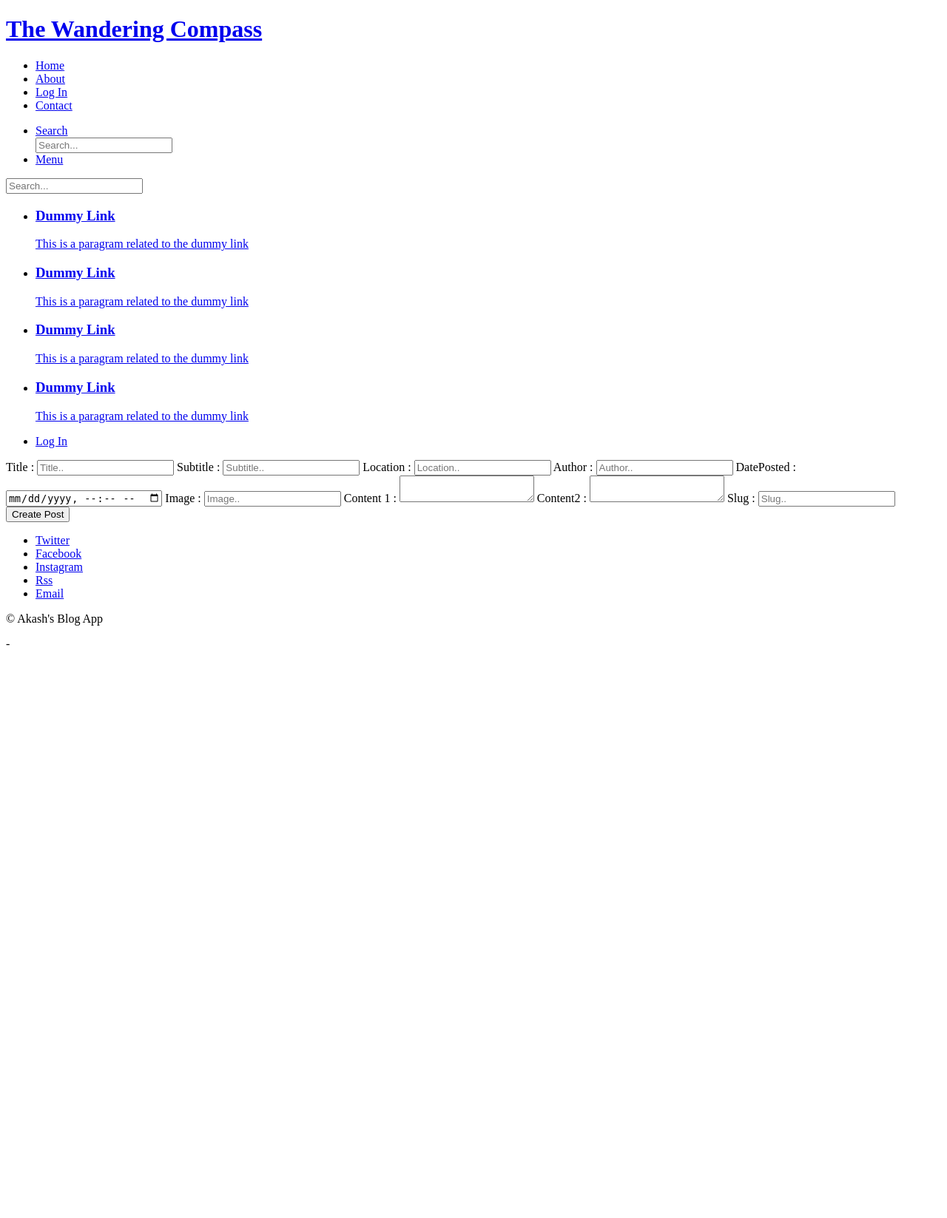
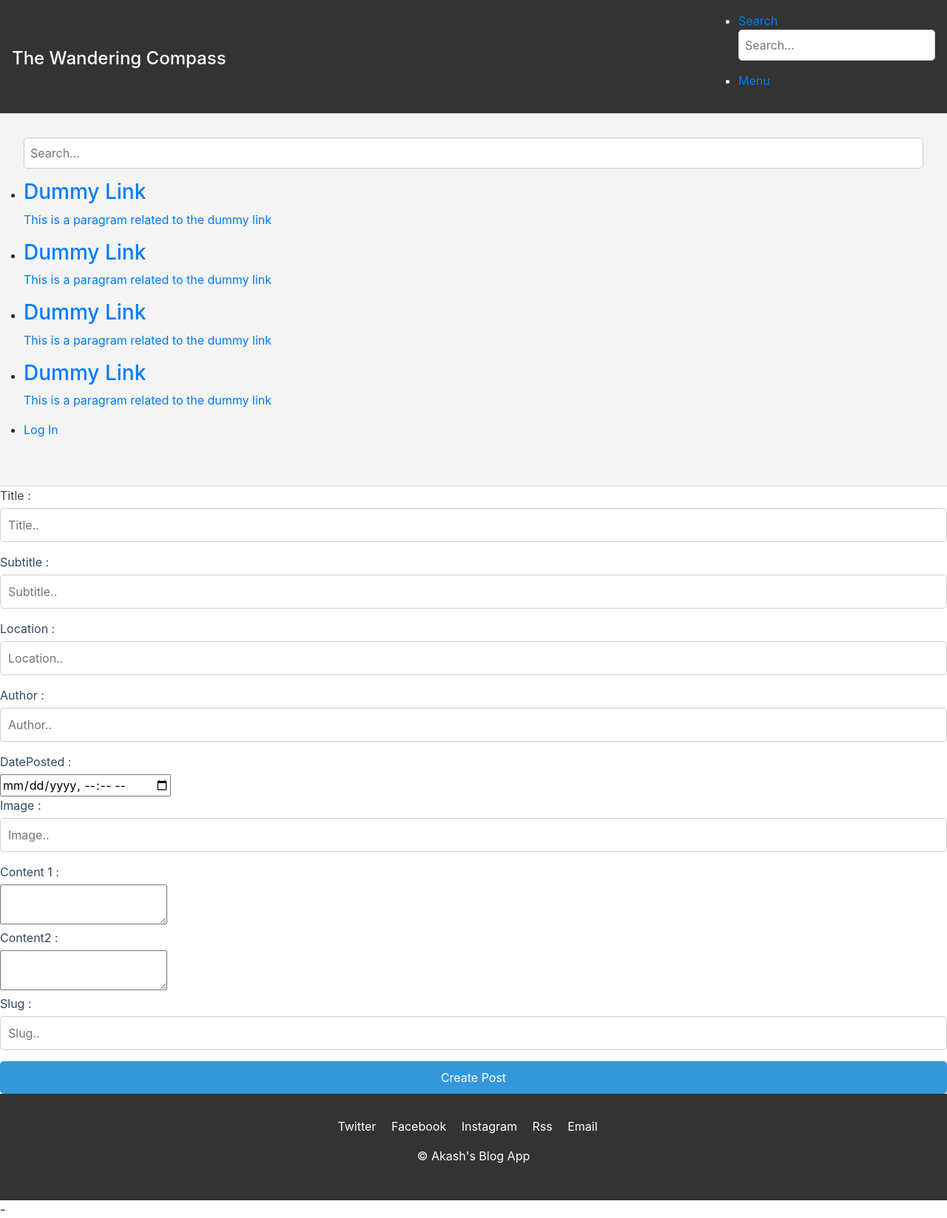
Before and after one commit to Akash-cloud-hub/BlogApp, a Flask app: page /create_post in a window 1280 px wide. Shown: the whole page at 74% size. Before the commit the page ends 873 px from the top, so only its background shows below. Run offline with Flask 3, Linux system fonts and the light colour scheme; some libraries are stand-ins or nearby versions.

Commit message:
Completed styling and Library post .

```diff
--- a/main.py
+++ b/main.py
@@ -73,6 +73,17 @@
         return render_template("post.html", post=posts)
     else:
         return redirect(url_for('home'))
+
+@app.route("/Library",methods=['GET'])
+def postlibrary():
+    if request.method == 'GET':
+        records = performCRUD(f"Select * From Posts")
+        posts = utility.fetch_data_as_list_of_dicts(records)
+        print(posts)
+        return render_template('library_posts.html' , posts = posts)
+    else:
+        error = {'error_message': 'Request failed , please make a Get Request ! ' }
+        return render_template('error.html', error=error)
 
 
 @app.route('/post/<slug>', methods = ['GET'])
--- /dev/null
+++ b/static/css/base.css
@@ -0,0 +1,305 @@
+/* Reset some default margin and padding */
+body, ul, ol, h1, h2, h3, h4, h5, h6, p, blockquote, figure, dl, dd {
+    margin: 0;
+    padding: 0;
+}
+
+/* Set box-sizing to border-box for all elements */
+*, *::before, *::after {
+    box-sizing: border-box;
+}
+
+/* Basic styling for the header */
+#header {
+    background: #333;
+    color: #fff;
+    padding: 1rem;
+    display: flex;
+    justify-content: space-between;
+    align-items: center;
+}
+
+#header h1 a {
+    color: #fff;
+    text-decoration: none;
+    font-size: 1.5rem;
+}
+
+.links ul {
+    list-style: none;
+}
+
+.links ul li {
+    display: inline-block;
+    margin-right: 1rem;
+}
+
+.links ul li a {
+    color: #fff;
+    text-decoration: none;
+    transition: color 0.3s ease;
+}
+
+.links ul li a:hover {
+    color: #ffd700;
+}
+
+/* Styling for the menu */
+#menu {
+    background: #f4f4f4;
+    padding: 2rem;
+    border-top: 1px solid #ddd;
+    border-bottom: 1px solid #ddd;
+}
+
+/* Styling for search form */
+.search input[type="text"] {
+    width: 100%;
+    padding: 0.5rem;
+    border: 1px solid #ccc;
+    border-radius: 5px;
+}
+
+/* Styling for links in the menu */
+.links ul li {
+    margin-bottom: 1rem;
+}
+
+.links ul li a {
+    color: #333;
+    text-decoration: none;
+    transition: color 0.3s ease;
+}
+
+.links ul li a:hover {
+    color: #555;
+}
+
+/* Styling for actions */
+.actions.stacked {
+    display: flex;
+    flex-direction: column;
+}
+
+.actions.stacked li {
+    margin-bottom: 1rem;
+}
+
+/* Styling for footer */
+#footer {
+    background: #333;
+    color: #fff;
+    padding: 2rem;
+    text-align: center;
+}
+
+.icons {
+    list-style: none;
+    padding: 0;
+}
+
+.icons li {
+    display: inline-block;
+    margin-right: 1rem;
+}
+
+.icons li a {
+    color: #fff;
+    text-decoration: none;
+    transition: color 0.3s ease;
+}
+
+.icons li a:hover {
+    color: #ffd700;
+}
+
+/* Media query for responsiveness */
+@media (max-width: 768px) {
+    #header {
+        flex-direction: column;
+        text-align: center;
+    }
+
+    .links ul li {
+        display: block;
+        margin-bottom: 1rem;
+    }
+}
+
+
+/* Library Posts styling */
+
+/* Style for the table */
+table {
+    width: 100%;
+    border-collapse: collapse;
+    margin-top: 20px;
+}
+
+thead {
+    background-color: #FF6347; /* Tomato */
+    color: #fff;
+}
+
+th, td {
+    padding: 10px;
+    text-align: left;
+}
+
+tbody tr:nth-child(even) {
+    background-color: #f2f2f2; /* Light grey */
+}
+
+tbody tr:hover {
+    background-color: #FFA07A; /* Light salmon */
+}
+
+a {
+    color: #4682B4; /* Steel blue */
+    text-decoration: none;
+}
+
+a:hover {
+    color: #1E90FF; /* Dodger blue */
+}
+
+/* Post article */
+.post {
+    background-color: #F0E68C; /* Khaki */
+    border-radius: 10px;
+    padding: 20px;
+    margin-bottom: 20px;
+    box-shadow: 0px 0px 10px rgba(0, 0, 0, 0.1);
+}
+
+.post table {
+    border: 1px solid #DAA520; /* Goldenrod */
+    border-radius: 5px;
+}
+
+.post th, .post td {
+    border: 1px solid #DAA520; /* Goldenrod */
+}
+
+.post th {
+    background-color: #FFD700; /* Gold */
+    color: #000;
+}
+
+.post td {
+    background-color: #FFF8DC; /* Cornsilk */
+    color: #000;
+}
+
+/*Sign up page */
+
+.container {
+    max-width: 400px;
+    margin: 0 auto;
+    padding: 20px;
+    background-color: #f0f8ff; /* Alice blue */
+    border-radius: 10px;
+    box-shadow: 0 0 10px rgba(0, 0, 0, 0.1);
+}
+
+h1 {
+    text-align: center;
+    color: #4682b4; /* Steel blue */
+    margin-bottom: 20px;
+}
+
+form label {
+    display: block;
+    margin-bottom: 5px;
+    color: #2f4f4f; /* Dark slate gray */
+}
+
+input[type="text"],
+input[type="email"],
+input[type="password"] {
+    width: 100%;
+    padding: 10px;
+    margin-bottom: 15px;
+    border: 1px solid #d3d3d3; /* Light gray */
+    border-radius: 5px;
+}
+
+button[type="submit"] {
+    width: 100%;
+    padding: 10px;
+    background-color: #ff4500; /* Orange red */
+    color: #fff;
+    border: none;
+    border-radius: 5px;
+    cursor: pointer;
+    transition: background-color 0.3s ease;
+}
+
+button[type="submit"]:hover {
+    background-color: #ff6347; /* Tomato */
+}
+
+a {
+    color: #4682b4; /* Steel blue */
+    text-decoration: none;
+}
+
+a:hover {
+    color: #1e90ff; /* Dodger blue */
+}
+
+
+/* Login page  styling */
+.container {
+    max-width: 400px;
+    margin: 0 auto;
+    padding: 20px;
+    background-color: #f5f5f5; /* Light gray */
+    border-radius: 10px;
+    box-shadow: 0 0 10px rgba(0, 0, 0, 0.1);
+}
+
+h1 {
+    text-align: center;
+    color: #2c3e50; /* Midnight blue */
+    margin-bottom: 20px;
+}
+
+form label {
+    display: block;
+    margin-bottom: 5px;
+    color: #34495e; /* Wet asphalt */
+}
+
+input[type="text"],
+input[type="password"] {
+    width: 100%;
+    padding: 10px;
+    margin-bottom: 15px;
+    border: 1px solid #ccc; /* Light gray */
+    border-radius: 5px;
+}
+
+button[type="submit"] {
+    width: 100%;
+    padding: 10px;
+    background-color: #3498db; /* Peter river */
+    color: #fff;
+    border: none;
+    border-radius: 5px;
+    cursor: pointer;
+    transition: background-color 0.3s ease;
+}
+
+button[type="submit"]:hover {
+    background-color: #2980b9; /* Belize hole */
+}
+
+a {
+    color: #2980b9; /* Belize hole */
+    text-decoration: none;
+}
+
+a:hover {
+    color: #1abc9c; /* Turquoise */
+}
--- a/templates/base.html
+++ b/templates/base.html
@@ -4,7 +4,10 @@
     <meta charset="UTF-8">
     <title>{% block title %}  {% endblock %} • The Wandering Compass</title>
 
-    <link rel="stylesheet" href="{{url_for('static',filename='css/main.css')}}">
+    <link rel="stylesheet" href="{{url_for('static',filename='css/base.css')}}">
+
+    <link rel="stylesheet" href="https://cdn.jsdelivr.net/npm/bootstrap@4.3.1/dist/css/bootstrap.min.css" integrity="sha384-ggOyR0iXCbMQv3Xipma34MD+dH/1fQ784/j6cY/iJTQUOhcWr7x9JvoRxT2MZw1T" crossorigin="anonymous">
+
 </head>
 <body class="single is-preload">
 
@@ -19,6 +22,7 @@
                     <li><a href="{{url_for('about')}}">About</a></li>
                     <li><a href="{{url_for('login')}}">Log In</a></li>
                     <li><a href="{{url_for('contact')}}">Contact</a></li>
+                    <li><a href="{{url_for('postlibrary')}}">Library</a></li>
                 </ul>
             </nav>
 
@@ -111,11 +115,9 @@
 
 <!--Scripts-->
 
-    <script src="{{url_for('static',filename='js/jquery.min.js')}}"></script>
-    <script src="{{url_for('static',filename='js/browser.min.js')}}"></script>
-    <script src="{{url_for('static',filename='js/breakpoints.min.js')}}"></script>
-    <script src="{{url_for('static',filename='js/util.js')}}"></script>
-    <script src="{{url_for('static',filename='js/main.js')}}"></script>
+    <script src="https://code.jquery.com/jquery-3.3.1.slim.min.js" integrity="sha384-q8i/X+965DzO0rT7abK41JStQIAqVgRVzpbzo5smXKp4YfRvH+8abtTE1Pi6jizo" crossorigin="anonymous"></script>
+    <script src="https://cdn.jsdelivr.net/npm/popper.js@1.14.7/dist/umd/popper.min.js" integrity="sha384-UO2eT0CpHqdSJQ6hJty5KVphtPhzWj9WO1clHTMGa3JDZwrnQq4sF86dIHNDz0W1" crossorigin="anonymous"></script>
+    <script src="https://cdn.jsdelivr.net/npm/bootstrap@4.3.1/dist/js/bootstrap.min.js" integrity="sha384-JjSmVgyd0p3pXB1rRibZUAYoIIy6OrQ6VrjIEaFf/nJGzIxFDsf4x0xIM+B07jRM" crossorigin="anonymous"></script>
 
 </body>-
 </html>
```
Also changed, not shown: templates/about.html (added, +24 -0 lines), templates/error.html (added, +10 -0 lines), templates/library_posts.html (renamed from library_posts.html, +13 -11 lines), templates/login.html (added, +24 -0 lines).
